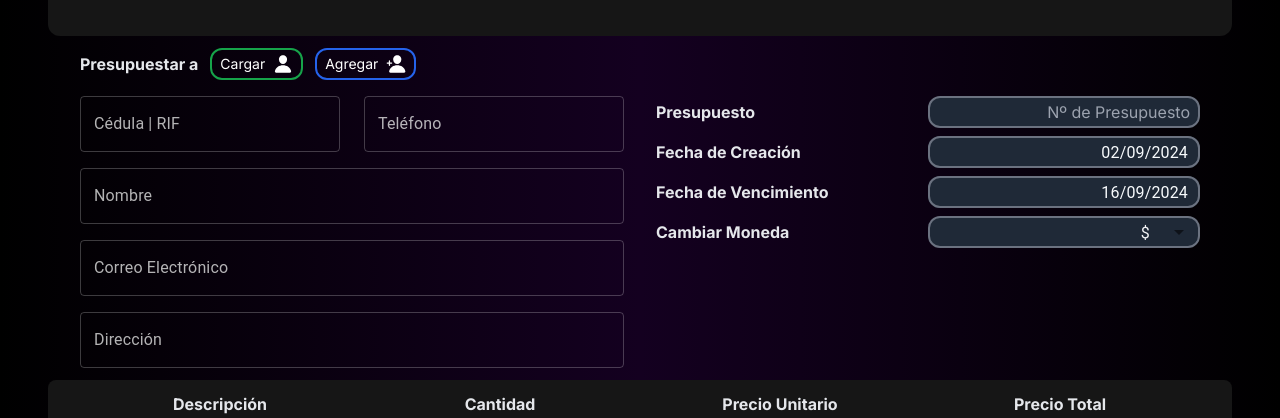
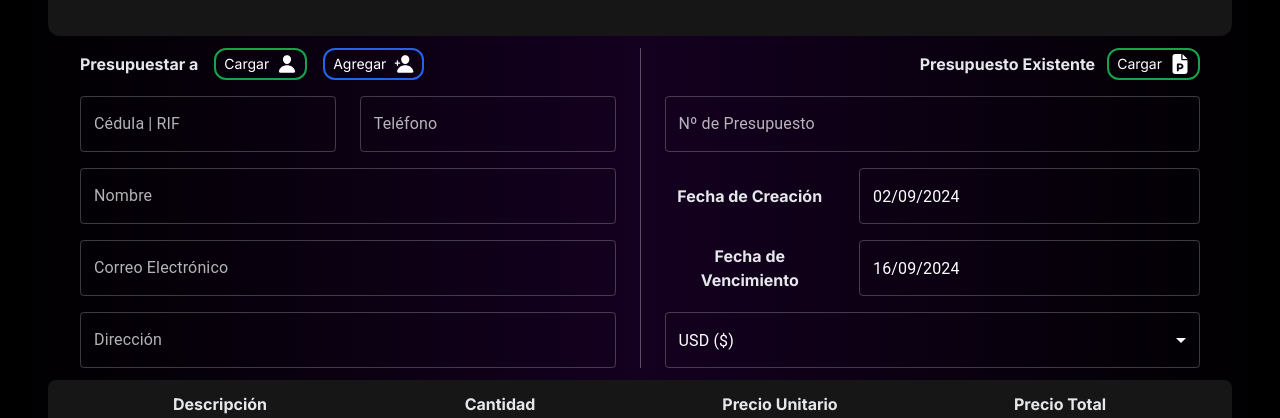
Before and after one commit to Josubaze/servi-autos, a Next.js app: page /create/budget in a window 1280 px wide. Shown: the part 288-706 px from the top of the page. Built offline with nearby package versions, Linux system fonts and the light colour scheme; no server answers; the database is empty.

Commit message:
changes customers & budget form

```diff
--- a/src/components/Budget/Budget.tsx
+++ b/src/components/Budget/Budget.tsx
@@ -44,7 +44,7 @@ export const Budget = () => {
             {/* Segmento de formularios */}
             <div className="flex flex-col sm:flex-row py-3 px-8">
                 {/* Formulario de cliente */}
-                <div className="flex-1">
+                <div className="flex-1 sm:border-r sm:border-white/30">
                     {/* Pasamos la función al componente hijo */}
                     <BudgetCustomerForm ref={formCustomerRef}/>
                 </div>
--- a/src/components/Budget/BudgetCustomerForm/BudgetCustomerForm.tsx
+++ b/src/components/Budget/BudgetCustomerForm/BudgetCustomerForm.tsx
@@ -1,6 +1,4 @@
 import { useEffect, useState } from "react";
-import { IoPersonAdd } from "react-icons/io5";
-import { IoPerson } from "react-icons/io5";
 import { useGetCustomersQuery, useCreateCustomerMutation } from "src/redux/services/customersApi";
 import { useForm, SubmitHandler, Controller } from 'react-hook-form';
 import { zodResolver } from '@hookform/resolvers/zod';
@@ -12,6 +10,8 @@ import { useImperativeHandle, forwardRef } from 'react';
 import TextField from '@mui/material/TextField';
 import { ThemeProvider } from "@mui/material/styles";
 import { TextFieldTheme } from 'src/styles/themes/themeTextField';
+import { SelectCustomerButton } from "./SelectCustomerButton";
+import { CreateCustomerButton } from "./CreateCustomerButton";
 
 export const BudgetCustomerForm = forwardRef((props, ref) => {
     const { data: customers = [], isLoading: isLoadingCustomers, isError, isFetching, isSuccess } = useGetCustomersQuery();
@@ -20,7 +20,7 @@ export const BudgetCustomerForm = forwardRef((props, ref) => {
     const [createCustomer, { isError: isErrorCustomer }] = useCreateCustomerMutation();
     const [isNotification, setIsNotification] = useState(false);
     const [isLoading, setIsLoading] = useState(false);
-    const { control, handleSubmit, formState: { errors }, reset, getValues, trigger, setValue } = useForm<Omit<Customer, '_id'>>({
+    const { control, handleSubmit, formState: { errors }, reset, getValues, trigger } = useForm<Omit<Customer, '_id'>>({
         resolver: zodResolver(CustomerSchema),
         defaultValues: selectedCustomer
     });
@@ -28,15 +28,18 @@ export const BudgetCustomerForm = forwardRef((props, ref) => {
     const handleCustomerSelect = (customer: Customer) => {
         setSelectedCustomer(customer);
         setIsTableVisible(false);
-        reset(customer); // cambiar los datos por los cargados
+        reset(customer);
     };
-
 
     const onSubmit: SubmitHandler<Omit<Customer, '_id'>> = async (data) => {
         setIsLoading(true);
-        await createCustomer(data).unwrap();
-        setIsNotification(true);
-        setIsLoading(false);
+        try {
+            await createCustomer(data).unwrap();
+            setIsNotification(true);
+        } catch (error) {
+        } finally {
+            setIsLoading(false);
+        }
     };
 
     const submitForm = async () => {
@@ -56,44 +59,17 @@ export const BudgetCustomerForm = forwardRef((props, ref) => {
     return (
         <>
             {/* Botones para cargar cliente existente o crear nuevo */}
-            <div className="flex items-center gap-3">
+            <div className="flex items-center gap-4">
                 <p className="font-title font-bold">Presupuestar a</p>
-                <div className="relative">
-                    <button
-                        type="button"
-                        className="rounded-xl text-white flex items-center justify-center text-sm h-8 px-2 border-2 border-green-600 transition ease-in-out delay-150 hover:scale-110 hover:bg-green-600 duration-300"
-                        onClick={() => setIsTableVisible(true)}
-                    >
-                        <span className="flex items-center justify-center gap-x-2">
-                            Cargar
-                            <IoPerson className="h-5 w-5"/>
-                        </span>
-                    </button>
-                </div>
 
-                {/* Botón que enviará el formulario de nuevo cliente */}
-                <div className="relative">
-                    <button
-                        type="button"
-                        disabled={isLoading}
-                        onClick={handleSubmit(onSubmit)}
-                        className={`rounded-xl text-white flex items-center justify-center text-sm h-8 px-2 border-2 border-blue-600 transition ease-in-out delay-150 hover:scale-110 hover:bg-blue-600 duration-300 ${
-                            isLoading ? 'cursor-not-allowed opacity-50' : ''
-                        }`}
-                    >
-                        {isLoading && (
-                            <svg className="animate-spin h-5 w-5 mr-2 text-white" xmlns="http://www.w3.org/2000/svg" fill="none" viewBox="0 0 24 24">
-                                <circle className="opacity-25" cx="12" cy="12" r="10" stroke="currentColor" strokeWidth="4"></circle>
-                                <path className="opacity-75" fill="currentColor" d="M4 12a8 8 0 018-8v8H4z"></path>
-                            </svg>
-                        )}
-                        {isLoading ? 'Procesando...' : 'Agregar'}
-                        {!isLoading && <IoPersonAdd className="h-5 w-5 ml-2" />}
-                    </button>
-                </div>
+                {/* Botón de Seleccionar Cliente */}
+                <SelectCustomerButton onClick={() => setIsTableVisible(true)} />
+
+                {/* Botón de Crear Cliente */}
+                <CreateCustomerButton isLoading={isLoading} onClick={handleSubmit(onSubmit)} />
             </div>
 
-            <form className="w-full pt-4 sm:pr-4">
+            <form className="w-full pt-4 sm:pr-6">
                 <div className="grid gap-y-4 w-full">
                     <div className="grid grid-cols-1 gap-y-4 sm:grid-cols-2 gap-x-6 w-full">
                         <div className="w-full">
@@ -201,6 +177,7 @@ export const BudgetCustomerForm = forwardRef((props, ref) => {
             </form>
 
             {isNotification && <Notification message="El cliente ha sido registrado exitosamente!" backgroundColor="bg-green-600" />}
+            {isErrorCustomer && <Notification message="Ha fallado el registro del cliente!" backgroundColor="bg-red-600" /> }
 
             {/* Modal para la tabla de selección de clientes */}
             {isTableVisible && (
--- /dev/null
+++ b/src/components/Budget/BudgetCustomerForm/CreateCustomerButton.tsx
@@ -0,0 +1,29 @@
+import { IoPersonAdd } from "react-icons/io5";
+
+interface CreateCustomerButtonProps {
+    isLoading: boolean;
+    onClick: () => void;
+}
+
+export const CreateCustomerButton = ({ isLoading, onClick }: CreateCustomerButtonProps) => (
+    <div className="relative">
+        <button
+            type="button"
+            disabled={isLoading}
+            onClick={onClick}
+            className={`rounded-xl text-white flex items-center justify-center text-sm py-1 px-2 border-2 border-blue-600 transition ease-in-out delay-150 hover:scale-110 hover:bg-blue-600 duration-300
+                ${
+                isLoading ? 'cursor-not-allowed opacity-50' : ''
+            }`}
+        >
+            {isLoading && (
+                <svg className="animate-spin h-5 w-5 mr-2 text-white" xmlns="http://www.w3.org/2000/svg" fill="none" viewBox="0 0 24 24">
+                    <circle className="opacity-25" cx="12" cy="12" r="10" stroke="currentColor" strokeWidth="4"></circle>
+                    <path className="opacity-75" fill="currentColor" d="M4 12a8 8 0 018-8v8H4z"></path>
+                </svg>
+            )}
+            {isLoading ? 'Procesando...' : 'Agregar'}
+            {!isLoading && <IoPersonAdd className="h-5 w-5 ml-2" />}
+        </button>
+    </div>
+);
--- /dev/null
+++ b/src/components/Budget/BudgetCustomerForm/SelectCustomerButton.tsx
@@ -0,0 +1,20 @@
+import { IoPerson } from "react-icons/io5";
+
+interface SelectCustomerButtonProps {
+    onClick: () => void;
+}
+
+export const SelectCustomerButton = ({ onClick }: SelectCustomerButtonProps) => (
+    <div className="relative">
+        <button
+            type="button"
+            className="rounded-xl text-white flex items-center justify-center text-sm py-1 px-2 border-2 border-green-600 transition ease-in-out delay-150 hover:scale-110 hover:bg-green-600 duration-300"
+            onClick={onClick}
+        >
+            <span className="flex items-center justify-center gap-x-2">
+                Cargar
+                <IoPerson className="h-5 w-5"/>
+            </span>
+        </button>
+    </div>
+);
--- a/src/components/Budget/BudgetForm/BudgetForm.tsx
+++ b/src/components/Budget/BudgetForm/BudgetForm.tsx
@@ -1,12 +1,13 @@
 import { ThemeProvider } from "@mui/material";
 import { DatePicker } from "@mui/x-date-pickers";
 import { useForm } from 'react-hook-form';
-import { Select, MenuItem } from '@mui/material';
+import { Select, MenuItem, TextField } from '@mui/material';
 import { zodResolver } from '@hookform/resolvers/zod';
 import { BudgetFormSchema } from 'src/utils/validation.zod';
-import { dateTheme } from "src/styles/themes/themeDate";
+import { TextFieldTheme } from "src/styles/themes/themeTextField";
 import dayjs from "dayjs";
-import { forwardRef, useImperativeHandle } from "react";
+import { forwardRef, useImperativeHandle, useState } from "react";
+import { SelectBudgetButton } from "./SelectBudgetButton"; // Importa el nuevo componente
 
 export const BudgetForm = forwardRef((props, ref) => {
     const today = dayjs();
@@ -21,6 +22,8 @@ export const BudgetForm = forwardRef((props, ref) => {
         }
     });
 
+    const [isBudgetSelected, setIsBudgetSelected] = useState(false);
+
     const submitForm = async () => {
         const formData = getValues();
         const isFormValid = await trigger();
@@ -31,111 +34,95 @@ export const BudgetForm = forwardRef((props, ref) => {
         }
     };
 
+    const handleSelectBudget = () => {
+        // Aquí puedes agregar la lógica que deseas para seleccionar un presupuesto (por ejemplo, abrir un modal)
+        setIsBudgetSelected(true);
+        console.log("Presupuesto seleccionado");
+    };
+
     useImperativeHandle(ref, () => ({
         submitForm,
     }));
 
     return (
         <>
-            <form className="flex flex-col gap-y-2 pt-12 pl-4">
-                <div className="flex flex-row justify-between items-center">
-                    <div className="font-title font-bold flex-1">Presupuesto</div>
-                    <div className="flex-1 text-right">
-                        <input
-                            placeholder="Nº de Presupuesto"
+        <div className="flex items-center justify-end gap-3">
+            <p className="font-title font-bold">Presupuesto Existente</p>
+            <SelectBudgetButton onClick={handleSelectBudget} />
+        </div>
+
+        <form className="w-full pt-4 sm:pl-6">
+            <div className="grid gap-y-4 w-full">
+                <div className="w-full">
+                    <ThemeProvider theme={TextFieldTheme}>
+                        <TextField
+                            label="Nº de Presupuesto"
+                            fullWidth
                             {...register("n_budget")}
-                            className="px-2 w-full border-solid border-2 rounded-xl bg-gray-800 focus:outline-none border-gray-500 focus:border-indigo-600 hover:border-gray-400 h-8 text-right"
+                            error={!!errors.n_budget}
+                            helperText={errors.n_budget?.message}
                         />
-                        {errors.n_budget && <p className="py-1 text-red-500">{errors.n_budget.message}</p>}
+                    </ThemeProvider>
+                </div>
+
+                <div className="w-full flex flex-col sm:flex-row sm:items-center sm:gap-6">
+                    <div className="font-title font-bold sm:w-1/3 text-left sm:text-center">
+                        Fecha de Creación
+                    </div>
+                    <div className="sm:w-2/3 w-full">
+                        <ThemeProvider theme={TextFieldTheme}>
+                        <DatePicker
+                            value={getValues("dateCreation")}
+                            format="DD/MM/YYYY"
+                            onChange={(newValue) => setValue("dateCreation", newValue)}
+                            className="w-full"
+                        />
+                        </ThemeProvider>
+                        {errors.dateCreation?.message && (
+                        <p className="py-1 text-red-500 text-sm">{String(errors.dateCreation.message)}</p>
+                        )}
                     </div>
                 </div>
 
-                <div className="flex flex-row justify-between items-center">
-                    <div className="font-title font-bold flex-1">Fecha de Creación</div>
-                    <div className="flex-1 text-right">
-                        <ThemeProvider theme={dateTheme}>
+                <div className="w-full flex flex-col sm:flex-row sm:items-center sm:gap-6">
+                    <div className="font-title font-bold sm:w-1/3 text-left sm:text-center">
+                        Fecha de Vencimiento
+                    </div>
+                    <div className="sm:w-2/3 w-full">
+                        <ThemeProvider theme={TextFieldTheme}>
                         <DatePicker
-                                value={getValues("dateCreation")}
+                            value={getValues("dateExpiration")}
                             format="DD/MM/YYYY"
-                                {...register("dateCreation")}
-                                onChange={(newValue) => setValue("dateCreation", newValue)}
+                            onChange={(newValue) => setValue("dateExpiration", newValue)}
+                            className="w-full"
                         />
                         </ThemeProvider>
-                        {errors.dateCreation?.message && <p className="py-1 text-red-500">{String(errors.dateCreation.message)}</p>}
+                        {errors.dateExpiration?.message && (
+                        <p className="py-1 text-red-500 text-sm">{String(errors.dateExpiration.message)}</p>
+                        )}
                     </div>
                 </div>
 
-                <div className="flex flex-row justify-between items-center">
-                    <div className="font-title font-bold flex-1">Fecha de Vencimiento</div>
-                    <div className="font-title flex-1 text-right">
-                        <ThemeProvider theme={dateTheme}>
-                            <DatePicker
-                                value={getValues("dateExpiration")}
-                                format="DD/MM/YYYY"
-                                {...register("dateExpiration")}
-                                onChange={(newValue) => setValue("dateExpiration", newValue)}
-                            />
-                        </ThemeProvider>
-                        {errors.dateExpiration?.message && <p className="py-1 text-red-500">{String(errors.dateExpiration.message)}</p>}
-                    </div>
-                </div>
-
-                <div className="flex flex-row justify-between items-center">
-                    <div className="font-title font-bold flex-1">Cambiar Moneda</div>
-                    <div className="font-title flex-1 text-right">
+                {/* Campo de moneda con tema personalizado */}
+                <div className="w-full">
+                    <ThemeProvider theme={TextFieldTheme}>
                         <Select
                             {...register("currency")}
                             value={watch("currency")}
-                            MenuProps={{
-                                PaperProps: {
-                                    className: 'bg-gray-800 text-gray-100',
-                                },
-                                MenuListProps: {
-                                    sx: {
-                                        '& .MuiMenuItem-root.Mui-selected': {
-                                            backgroundColor: '#374151',
-                                            '&:hover': {
-                                                backgroundColor: '#374151',
-                                            },
-                                        },
-                                    },
-                                }
-                            }}
-                            sx={{
-                                px: 2,
-                                width: '100%',
-                                color: '#f3f4f6',
-                                backgroundColor: '#1f2937',
-                                border: '2px solid #6b7280',
-                                borderRadius: '0.75rem',
-                                height: '2rem',
-                                textAlign: 'right',
-                                '&:hover': {
-                                    borderColor: '#9ca3af',
-                                },
-                                '& .MuiOutlinedInput-notchedOutline': {
-                                    border: 'none',
-                                },
-                                '&.Mui-focused': {
-                                    borderColor: '#4f46e5',
-                                },
-                            }}
+                            fullWidth
+
                         >
-                            <MenuItem value="$" sx={{ '&:hover': { backgroundColor: '#4b5563' } }}>
-                                <span>$</span>
-                            </MenuItem>
-                            <MenuItem value="Bs" sx={{ '&:hover': { backgroundColor: '#4b5563' } }}>
-                                <span>Bs</span>
-                            </MenuItem>
+                            <MenuItem value="$">USD ($)</MenuItem>
+                            <MenuItem value="Bs">Bolívar (Bs)</MenuItem>
                         </Select>
+                    </ThemeProvider>
                     {errors.currency && <p className="py-1 text-red-500">{errors.currency.message}</p>}
                 </div>
             </div>
         </form>
         </>
     );
-})
-
+});
 
 // Agrega el displayName para evitar el error de ESLint
 BudgetForm.displayName = 'BudgetForm';
--- /dev/null
+++ b/src/components/Budget/BudgetForm/SelectBudgetButton.tsx
@@ -0,0 +1,21 @@
+// SelectBudgetButton.tsx
+import { FaFilePowerpoint } from "react-icons/fa6";
+
+interface SelectBudgetButtonProps {
+    onClick: () => void;
+}
+
+export const SelectBudgetButton = ({ onClick }: SelectBudgetButtonProps) => (
+    <div className="relative">
+        <button
+            type="button"
+            className="rounded-xl text-white flex items-center justify-center text-sm py-1 px-2 border-2 border-green-600 transition ease-in-out delay-150 hover:scale-110 hover:bg-green-600 duration-300"
+            onClick={onClick}
+        >
+            <span className="flex items-center justify-center gap-x-2">
+                Cargar
+                <FaFilePowerpoint className="h-5 w-5" />
+            </span>
+        </button>
+    </div>
+);
```
Lines whose indentation alone changed are shown as unchanged.
